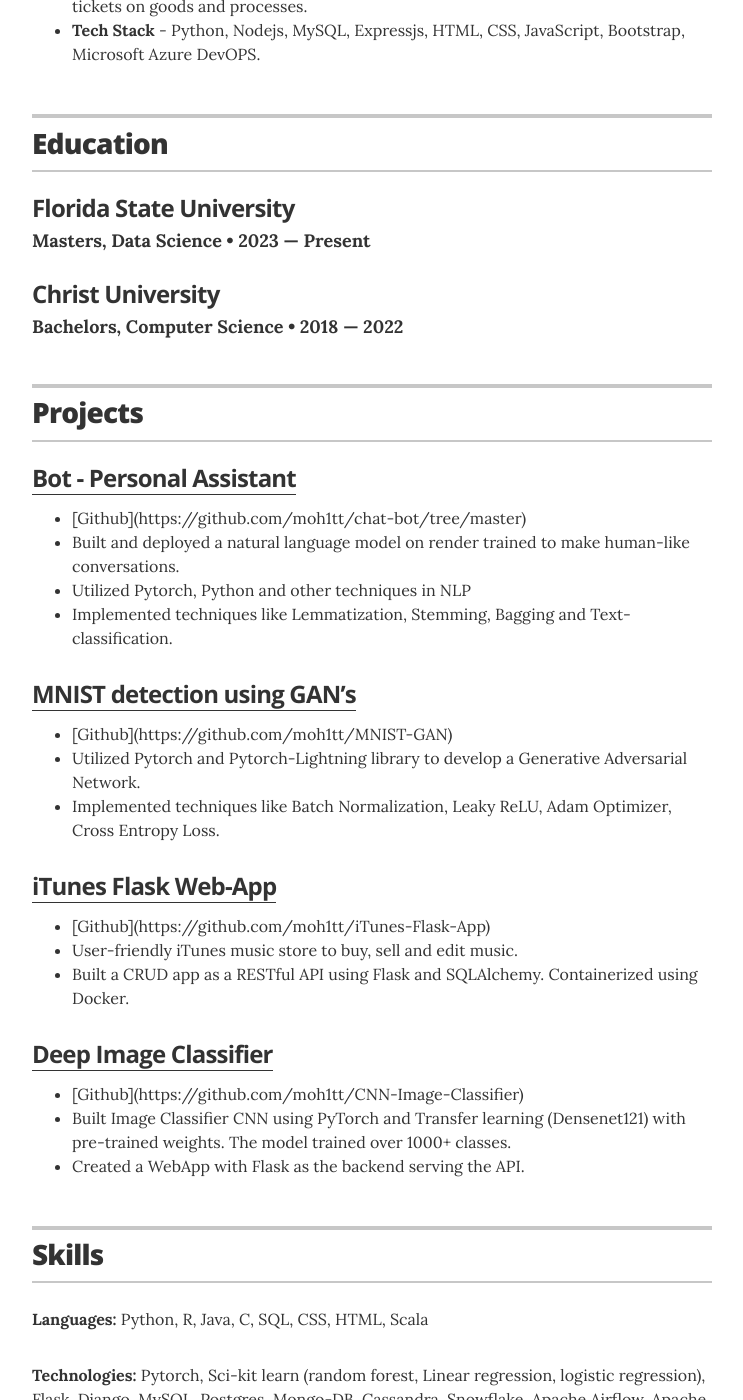
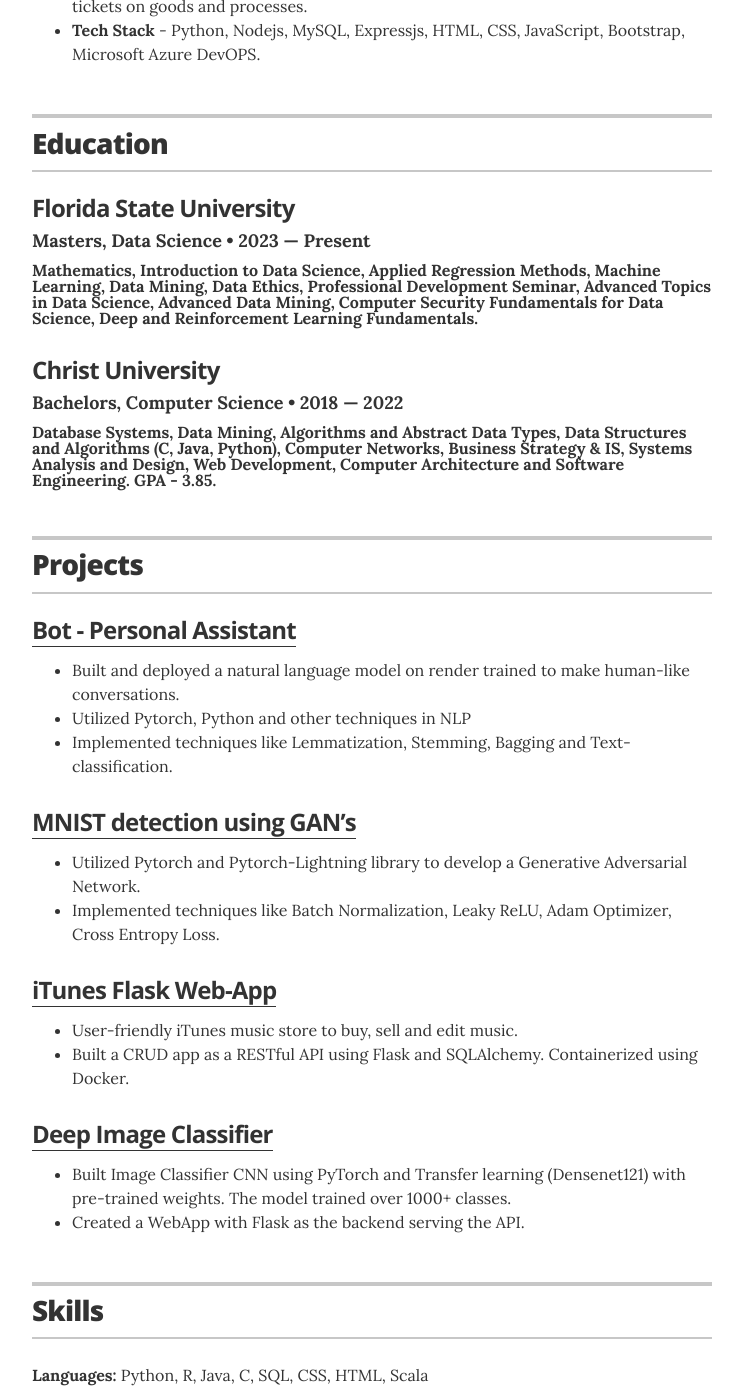
Before and after one commit to moh1tt/resume, a Jekyll site: the page built from index.html, in a window 1280 px wide and 1400 px high, scrolled down 1055 px. Shown: the whole window, without its empty margins (268-1011 px from the left). Built offline with Jekyll 4.4.1, drawn with Linux system fonts in a browser that asks for light colours.

Commit message:
changed education

```diff
--- a/_data/education.yml
+++ b/_data/education.yml
@@ -2,9 +2,9 @@
 - degree: Masters, Data Science
   uni: Florida State University
   year: 2023 &mdash; Present
-  Coursework: Mathematics, Introduction to Data Science, Applied Regression Methods, Machine Learning, Data Mining, Data Ethics, Professional Development Seminar, Advanced Topics in Data Science, Advanced Data Mining, Computer Security Fundamentals for Data Science, Deep and Reinforcement Learning Fundamentals.
+  coursework: Mathematics, Introduction to Data Science, Applied Regression Methods, Machine Learning, Data Mining, Data Ethics, Professional Development Seminar, Advanced Topics in Data Science, Advanced Data Mining, Computer Security Fundamentals for Data Science, Deep and Reinforcement Learning Fundamentals.
 
 - degree: Bachelors, Computer Science
   uni: Christ University
   year: 2018 &mdash; 2022
-  Coursework:  Database Systems, Data Mining, Algorithms and Abstract Data Types, Data Structures and Algorithms (C, Java, Python), Computer Networks, Business Strategy & IS, Systems Analysis and Design, Web Development, Computer Architecture and Software Engineering. GPA - 3.85.
+  coursework:  Database Systems, Data Mining, Algorithms and Abstract Data Types, Data Structures and Algorithms (C, Java, Python), Computer Networks, Business Strategy & IS, Systems Analysis and Design, Web Development, Computer Architecture and Software Engineering. GPA - 3.85.
--- a/_data/projects.yml
+++ b/_data/projects.yml
@@ -4,19 +4,19 @@
 # ChatBot
 - project: Bot - Personal Assistant
   url: "https://github.com/moh1tt/chat-bot/tree/master"
-  description: <ul><li>[Github](https://github.com/moh1tt/chat-bot/tree/master)</li><li>Built and deployed a natural language model on render trained to make human-like conversations.</li><li>Utilized Pytorch, Python and other techniques in NLP</li><li>Implemented techniques like Lemmatization, Stemming, Bagging and Text-classification.</li></ul>
+  description: <ul><li>Built and deployed a natural language model on render trained to make human-like conversations.</li><li>Utilized Pytorch, Python and other techniques in NLP</li><li>Implemented techniques like Lemmatization, Stemming, Bagging and Text-classification.</li></ul>
 
 # MNIST detection using GAN’s
 - project: MNIST detection using GAN’s
   url: "https://github.com/moh1tt/MNIST-GAN"
-  description: <ul><li>[Github](https://github.com/moh1tt/MNIST-GAN)</li><li>Utilized Pytorch and Pytorch-Lightning library to develop a Generative Adversarial Network.</li><li>Implemented techniques like Batch Normalization, Leaky ReLU, Adam Optimizer, Cross Entropy Loss.</li></ul>
+  description: <ul><li>Utilized Pytorch and Pytorch-Lightning library to develop a Generative Adversarial Network.</li><li>Implemented techniques like Batch Normalization, Leaky ReLU, Adam Optimizer, Cross Entropy Loss.</li></ul>
 
 # Tunes
 - project: iTunes Flask Web-App
   url: "https://github.com/moh1tt/iTunes-Flask-App"
-  description: <ul><li>[Github](https://github.com/moh1tt/iTunes-Flask-App)</li><li>User-friendly iTunes music store to buy, sell and edit music.</li><li>Built a CRUD app as a RESTful API using Flask and SQLAlchemy. Containerized using Docker.</li></ul>
+  description: <ul><li>User-friendly iTunes music store to buy, sell and edit music.</li><li>Built a CRUD app as a RESTful API using Flask and SQLAlchemy. Containerized using Docker.</li></ul>
 
 # Deep Image Classifier
 - project: Deep Image Classifier
   url: "https://github.com/moh1tt/CNN-Image-Classifier"
-  description: <ul><li>[Github](https://github.com/moh1tt/CNN-Image-Classifier)</li><li>Built Image Classifier CNN using PyTorch and Transfer learning (Densenet121) with pre-trained weights. The model trained over 1000+ classes.</li><li>Created a WebApp with Flask as the backend serving the API.</li></ul>
+  description: <ul><li>Built Image Classifier CNN using PyTorch and Transfer learning (Densenet121) with pre-trained weights. The model trained over 1000+ classes.</li><li>Created a WebApp with Flask as the backend serving the API.</li></ul>
--- a/_layouts/resume.html
+++ b/_layouts/resume.html
@@ -81,7 +81,7 @@
         <h3 class="resume-item-title" itemprop="name">{{ education.uni }}</h3>
         <h4 class="resume-item-details group" itemprop="description">{{ education.degree }} &bull; {{ education.year }}
         </h4>
-        <h5 class="resume-item-details award-title" itemprop="description">{{ education.award }}</h5>
+        <h5 class="resume-item-details award-title" itemprop="description">{{ education.coursework }}</h5>
         <p class="resume-item-copy" itemprop="description">
         <ul class="resume-item-list">
           {% for award in education.awards %}
```
